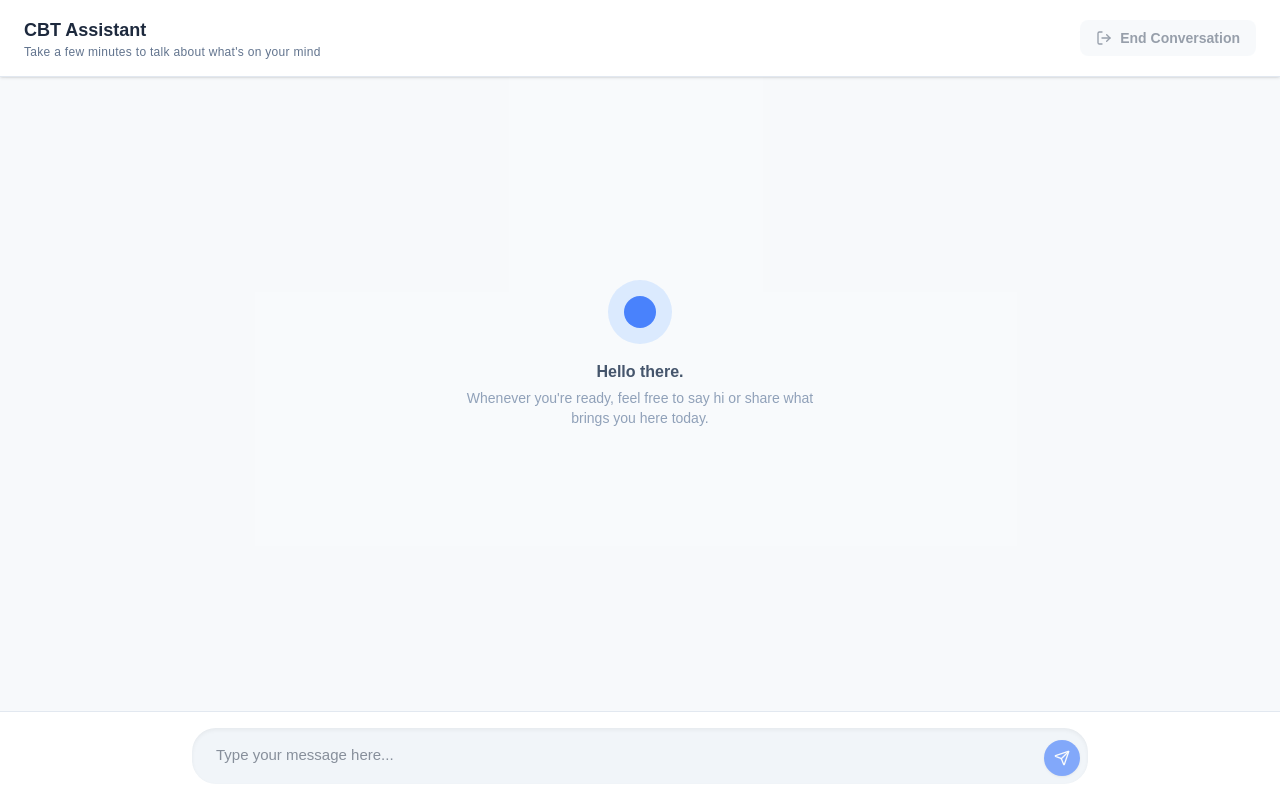
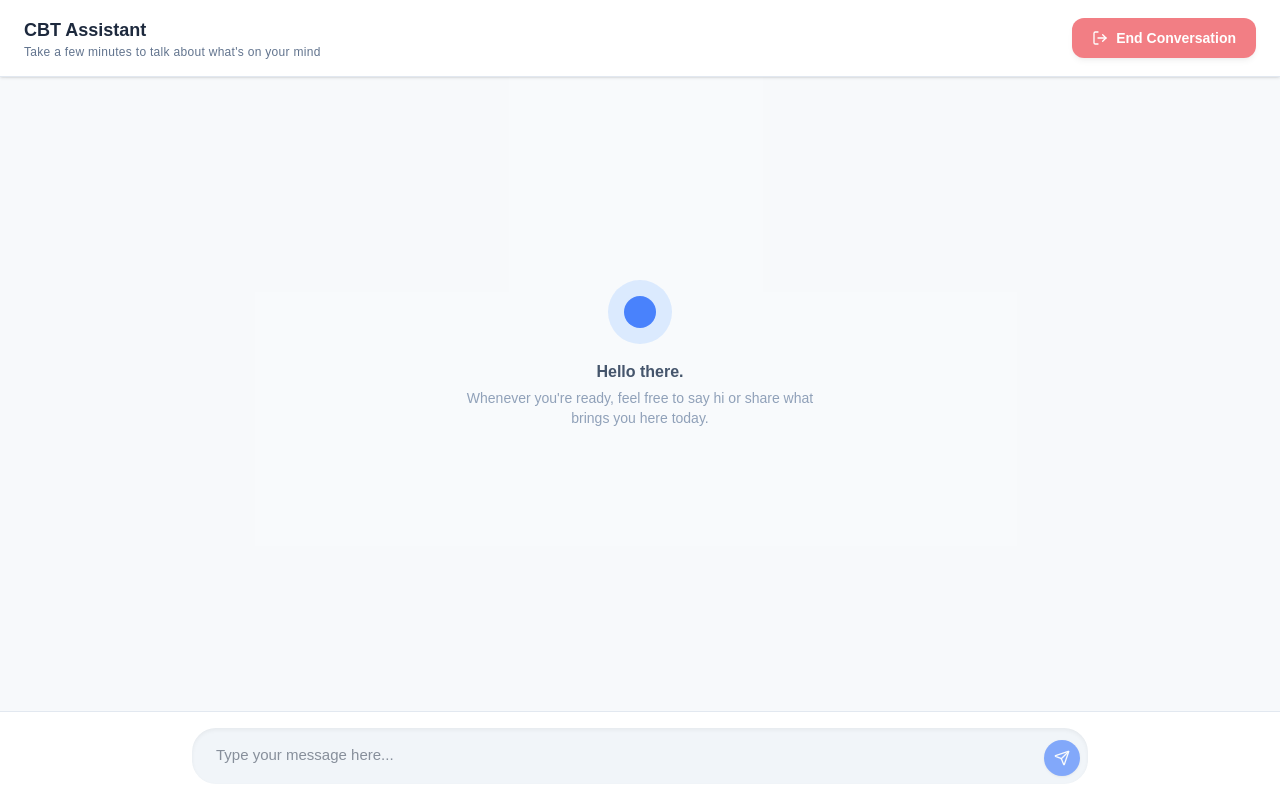
Before and after one commit to Varun-Chandrashekhar/Health-Informatics-Project, a Next.js app in the folder my-app/: page /chat/1 in a window 1280 px wide. Built offline with nearby package versions, Linux system fonts and the light colour scheme.

Commit message:
feat: add confirmation dialog to end session and update button styling

```diff
--- a/my-app/src/app/chat/[session_id]/page.tsx
+++ b/my-app/src/app/chat/[session_id]/page.tsx
@@ -51,11 +51,13 @@ export default function ChatPage({ params }: { params: Promise<{ session_id: str
   };
 
   const handleEndSession = () => {
-    setIsEnding(true);
-    // Wait briefly for UI, then push to feedback
-    setTimeout(() => {
-      router.push(`/feedback/${sessionId}`);
-    }, 400);
+    if (window.confirm("Are you sure you want to end this session?")) {
+      setIsEnding(true);
+      // Wait briefly for UI, then push to feedback
+      setTimeout(() => {
+        router.push(`/feedback/${sessionId}`);
+      }, 400);
+    }
   };
 
   return (
@@ -70,10 +72,10 @@ export default function ChatPage({ params }: { params: Promise<{ session_id: str
         <button
           onClick={handleEndSession}
           disabled={isEnding || messages.length === 0}
-          className="flex items-center gap-2 bg-slate-100 hover:bg-slate-200 active:bg-slate-300 text-slate-700 px-4 py-2 rounded-lg text-sm font-semibold transition-colors disabled:opacity-50 disabled:cursor-not-allowed"
+          className="flex items-center gap-2 bg-red-600 hover:bg-red-700 active:bg-red-800 text-white px-5 py-2.5 rounded-xl text-sm font-bold transition-all shadow-md hover:shadow-lg disabled:opacity-50 disabled:cursor-not-allowed"
         >
           {isEnding ? (
-            <svg className="animate-spin h-4 w-4 text-slate-600" xmlns="http://www.w3.org/2000/svg" fill="none" viewBox="0 0 24 24">
+            <svg className="animate-spin h-4 w-4 text-white" xmlns="http://www.w3.org/2000/svg" fill="none" viewBox="0 0 24 24">
               <circle className="opacity-25" cx="12" cy="12" r="10" stroke="currentColor" strokeWidth="4"></circle>
               <path className="opacity-75" fill="currentColor" d="M4 12a8 8 0 018-8V0C5.373 0 0 5.373 0 12h4zm2 5.291A7.962 7.962 0 014 12H0c0 3.042 1.135 5.824 3 7.938l3-2.647z"></path>
             </svg>
```
